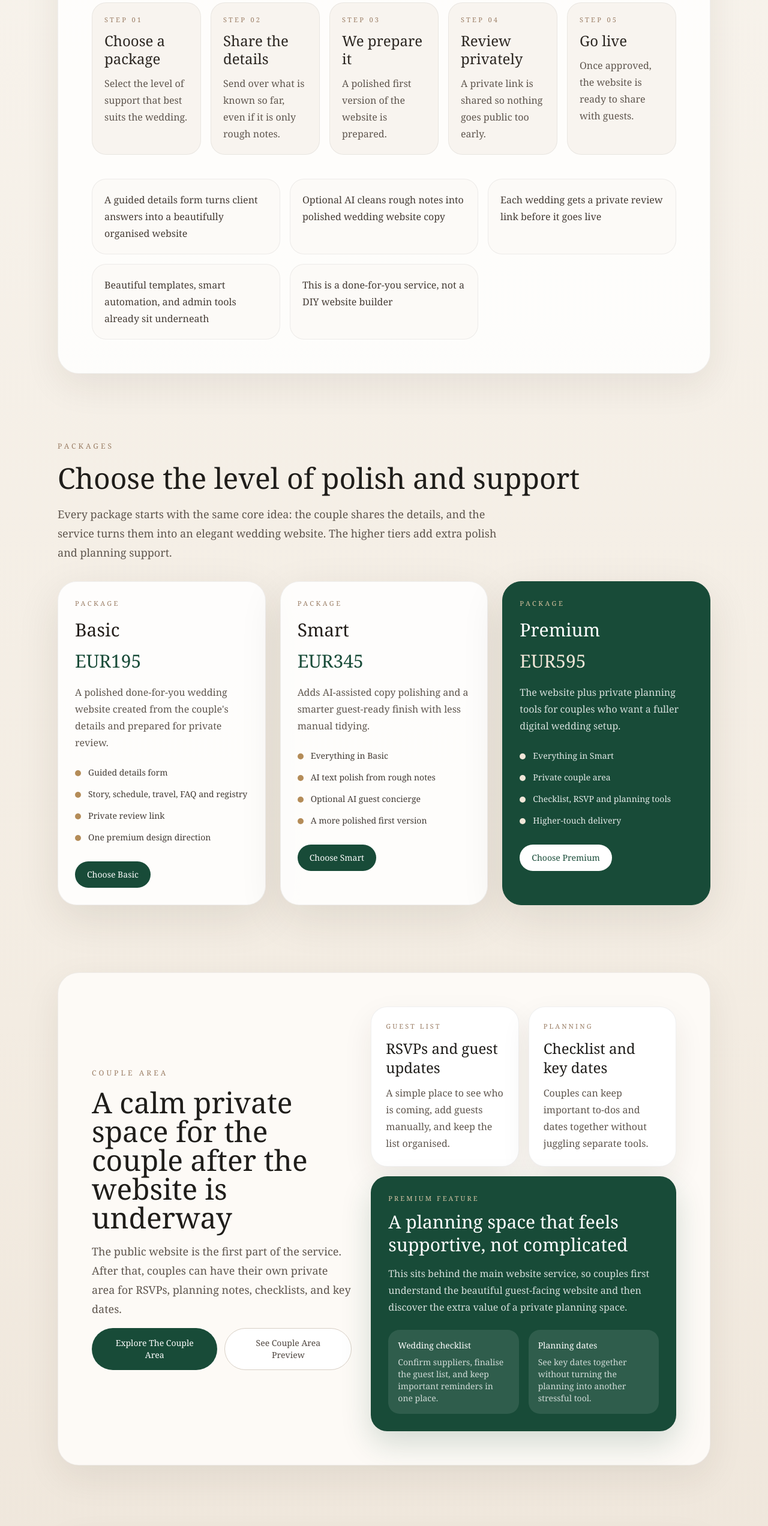
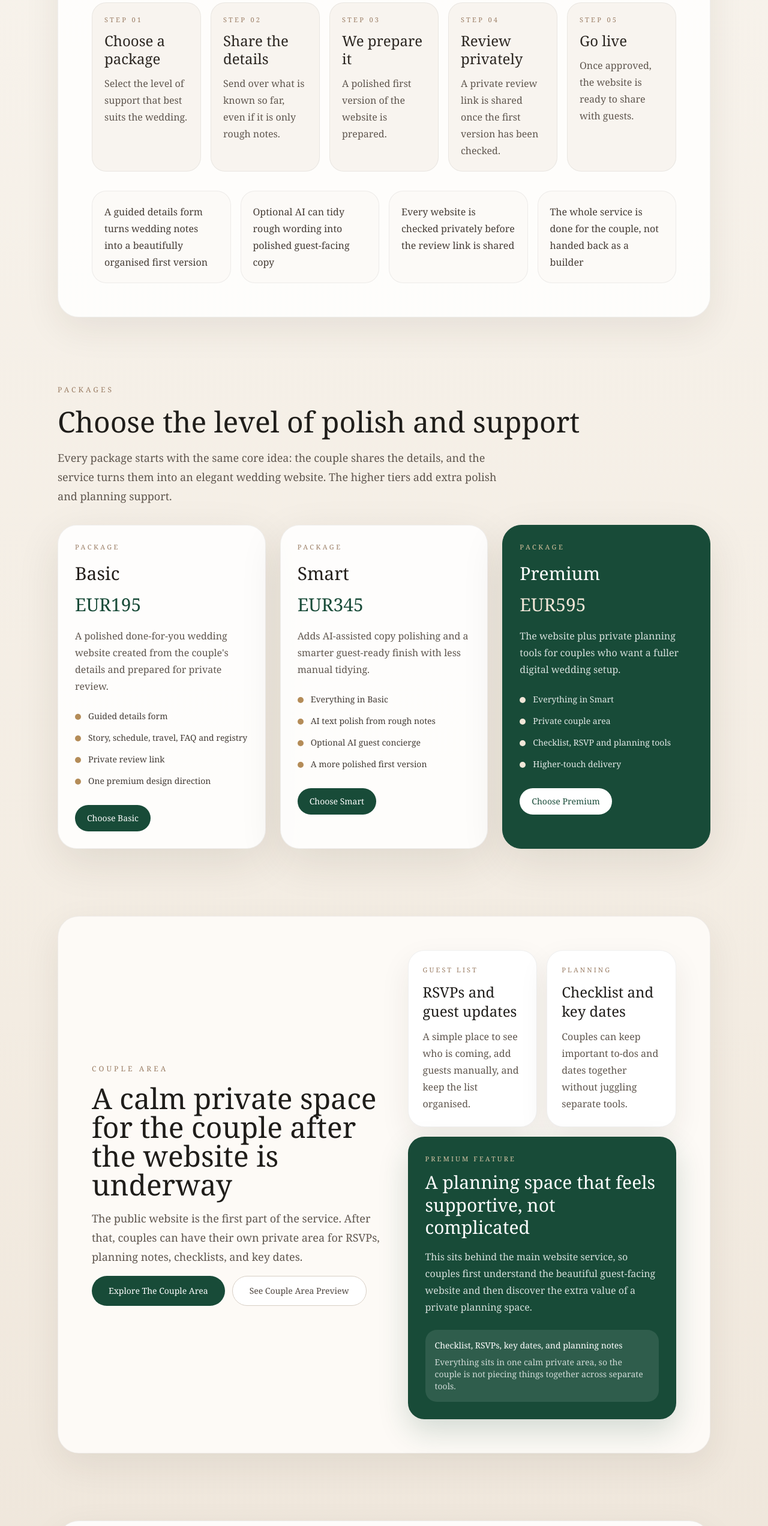
Before and after one commit to dh1612/wedding-website-platform, a Next.js app: page / in a window 1280 px wide. Shown: the part 1460-4004 px from the top of the page at 60% size. Built offline with nearby package versions, Linux system fonts and the light colour scheme.

Commit message:
Switch intake to concierge review flow

```diff
--- a/app/api/intake/route.ts
+++ b/app/api/intake/route.ts
@@ -37,6 +37,7 @@ export async function POST(request: Request) {
     status: created.status,
     previewUrl: `/preview/${created.slug}`,
     liveUrl: `/site/${created.slug}`,
-    message: "Your wedding site is being prepared."
+    message:
+      "Thank you. Your details are in and the first version is now being prepared. A private review link will be shared once it has been checked."
   });
 }
--- a/app/page.tsx
+++ b/app/page.tsx
@@ -41,11 +41,10 @@ const packageCards = [
 ];
 
 const featurePoints = [
-  "A guided details form turns client answers into a beautifully organised website",
-  "Optional AI cleans rough notes into polished wedding website copy",
-  "Each wedding gets a private review link before it goes live",
-  "Beautiful templates, smart automation, and admin tools already sit underneath",
-  "This is a done-for-you service, not a DIY website builder"
+  "A guided details form turns wedding notes into a beautifully organised first version",
+  "Optional AI can tidy rough wording into polished guest-facing copy",
+  "Every website is checked privately before the review link is shared",
+  "The whole service is done for the couple, not handed back as a builder"
 ];
 
 const flowSteps = [
@@ -67,7 +66,7 @@ const flowSteps = [
   {
     step: "04",
     title: "Review privately",
-    copy: "A private link is shared so nothing goes public too early."
+    copy: "A private review link is shared once the first version has been checked."
   },
   {
     step: "05",
@@ -215,7 +214,7 @@ export default function MarketingHomePage() {
               </div>
             ))}
           </div>
-          <div className="mt-10 grid gap-4 md:grid-cols-2 xl:grid-cols-3">
+          <div className="mt-8 grid gap-4 md:grid-cols-2 xl:grid-cols-4">
             {featurePoints.map((point) => (
               <div
                 key={point}
@@ -286,7 +285,7 @@ export default function MarketingHomePage() {
 
       <section className="mx-auto w-full max-w-6xl px-6 py-8 lg:px-8 lg:py-14">
         <div className="rounded-[2.2rem] border border-black/6 bg-[#fdfaf6] p-8 shadow-[0_20px_60px_rgba(52,35,24,0.08)] sm:p-10 lg:p-14">
-          <div className="grid gap-8 lg:grid-cols-[0.92fr_1.08fr] lg:items-center">
+          <div className="grid gap-8 lg:grid-cols-[1.05fr_0.95fr] lg:items-center">
             <div className="space-y-4">
               <p className="text-[12px] uppercase tracking-[0.34em] text-[#9a7d64]">Couple Area</p>
               <h2 className="text-4xl leading-none sm:text-5xl">A calm private space for the couple after the website is underway</h2>
@@ -331,15 +330,9 @@ export default function MarketingHomePage() {
                 <p className="mt-4 max-w-3xl text-base leading-7 text-white/82">
                   This sits behind the main website service, so couples first understand the beautiful guest-facing website and then discover the extra value of a private planning space.
                 </p>
-                <div className="mt-6 grid gap-4 md:grid-cols-2">
-                  <div className="rounded-[1.2rem] bg-white/10 p-4">
-                    <p className="text-sm font-medium text-white">Wedding checklist</p>
-                    <p className="mt-2 text-sm text-white/78">Confirm suppliers, finalise the guest list, and keep important reminders in one place.</p>
-                  </div>
-                  <div className="rounded-[1.2rem] bg-white/10 p-4">
-                    <p className="text-sm font-medium text-white">Planning dates</p>
-                    <p className="mt-2 text-sm text-white/78">See key dates together without turning the planning into another stressful tool.</p>
-                  </div>
+                <div className="mt-6 rounded-[1.2rem] bg-white/10 p-4">
+                  <p className="text-sm font-medium text-white">Checklist, RSVPs, key dates, and planning notes</p>
+                  <p className="mt-2 text-sm text-white/78">Everything sits in one calm private area, so the couple is not piecing things together across separate tools.</p>
                 </div>
               </div>
             </div>
@@ -395,7 +388,7 @@ export default function MarketingHomePage() {
             <p className="text-[12px] uppercase tracking-[0.34em] text-[#d8c6a7]">Enquiries</p>
             <h2 className="text-4xl leading-none sm:text-5xl">A cleaner funnel for ads, DMs, and enquiries</h2>
             <p className="text-lg leading-8 text-white/82">
-              Couples land here, choose a package, share the wedding details, and receive a private review link. The deeper planning tools stay behind the scenes until they are needed.
+              Couples land here, choose a package, share the wedding details, and then receive a private review link once the first version has been prepared. The deeper planning tools stay behind the scenes until they are needed.
             </p>
           </div>
           <div className="mt-8 flex flex-col gap-3 sm:flex-row lg:mt-0">
--- a/components/client-intake-form.tsx
+++ b/components/client-intake-form.tsx
@@ -1,7 +1,6 @@
 "use client";
 
 import { useEffect, useMemo, useState } from "react";
-import Link from "next/link";
 import {
   intakePackages,
   type IntakePackage,
@@ -73,11 +72,7 @@ export function ClientIntakeForm({
   });
   const [statusMessage, setStatusMessage] = useState("");
   const [isSubmitting, setIsSubmitting] = useState(false);
-  const [result, setResult] = useState<{
-    previewUrl: string;
-    liveUrl: string;
-    slug: string;
-  } | null>(null);
+  const [result, setResult] = useState<{ slug: string } | null>(null);
 
   useEffect(() => {
     const saved = window.localStorage.getItem(STORAGE_KEY);
@@ -148,16 +143,9 @@ export function ClientIntakeForm({
       return;
     }
 
-    const data = (await response.json()) as {
-      previewUrl: string;
-      liveUrl: string;
-      slug: string;
-      message: string;
-    };
+    const data = (await response.json()) as { slug: string; message: string };
 
     setResult({
-      previewUrl: data.previewUrl,
-      liveUrl: data.liveUrl,
       slug: data.slug
     });
     setStatusMessage(data.message);
@@ -167,7 +155,7 @@ export function ClientIntakeForm({
   return (
     <section className="mx-auto w-full max-w-6xl px-6 pb-16 pt-10 lg:px-8 lg:pb-24">
       <div className="grid gap-8 xl:grid-cols-[0.8fr_1.2fr]">
-        <div className="rounded-[2rem] border border-black/6 bg-white/84 p-8 shadow-[0_20px_60px_rgba(52,35,24,0.08)] sm:p-10">
+        <div className="order-2 rounded-[2rem] border border-black/6 bg-white/84 p-8 shadow-[0_20px_60px_rgba(52,35,24,0.08)] sm:p-10 xl:order-1">
           <p className="text-[12px] uppercase tracking-[0.34em] text-[#9a7d64]">
             Share Your Details
           </p>
@@ -210,7 +198,7 @@ export function ClientIntakeForm({
 
         </div>
 
-        <div className="rounded-[2rem] border border-black/6 bg-white/88 p-8 shadow-[0_20px_60px_rgba(52,35,24,0.08)] sm:p-10">
+        <div className="order-1 rounded-[2rem] border border-black/6 bg-white/88 p-8 shadow-[0_20px_60px_rgba(52,35,24,0.08)] sm:p-10 xl:order-2">
           <div className="flex items-center justify-between gap-4">
             <div>
               <p className="text-[12px] uppercase tracking-[0.34em] text-[#9a7d64]">
@@ -495,19 +483,14 @@ export function ClientIntakeForm({
             {result ? (
               <div className="rounded-[1.5rem] border border-[#184b38]/20 bg-[#edf6f2] p-6">
                 <p className="text-[12px] uppercase tracking-[0.3em] text-[#184b38]">
-                  Your Website Is Ready To Review
+                  Thank You
                 </p>
                 <p className="mt-3 text-lg text-[#23413a]">
-                  Your first version is ready here. Open the private review page below and we can refine anything that still needs adjusting.
+                  The details have been received and the first version is now being prepared for review.
                 </p>
-                <div className="mt-5 flex flex-col gap-3">
-                  <Link href={result.previewUrl} className="rounded-full bg-[#184b38] px-5 py-3 text-center text-sm font-medium text-white">
-                    Open Your Review Link
-                  </Link>
-                  <p className="text-sm leading-6 text-[#50645f]">
-                    This link is just for review. The guest-facing website only gets its public link once you decide to make it live.
-                  </p>
-                </div>
+                <p className="mt-4 text-sm leading-6 text-[#50645f]">
+                  A private review link will be shared once everything has been checked and prepared properly. There is nothing else needed from the couple right now.
+                </p>
               </div>
             ) : null}
           </div>
--- a/lib/production-repositories.ts
+++ b/lib/production-repositories.ts
@@ -21,6 +21,8 @@ export async function listWeddings() {
       title: true,
       status: true,
       eventDate: true,
+      createdAt: true,
+      plannerSettingsJson: true,
       _count: {
         select: {
           guests: true,
```
Also changed, not shown: app/admin/page.tsx (+24 -12 lines).
